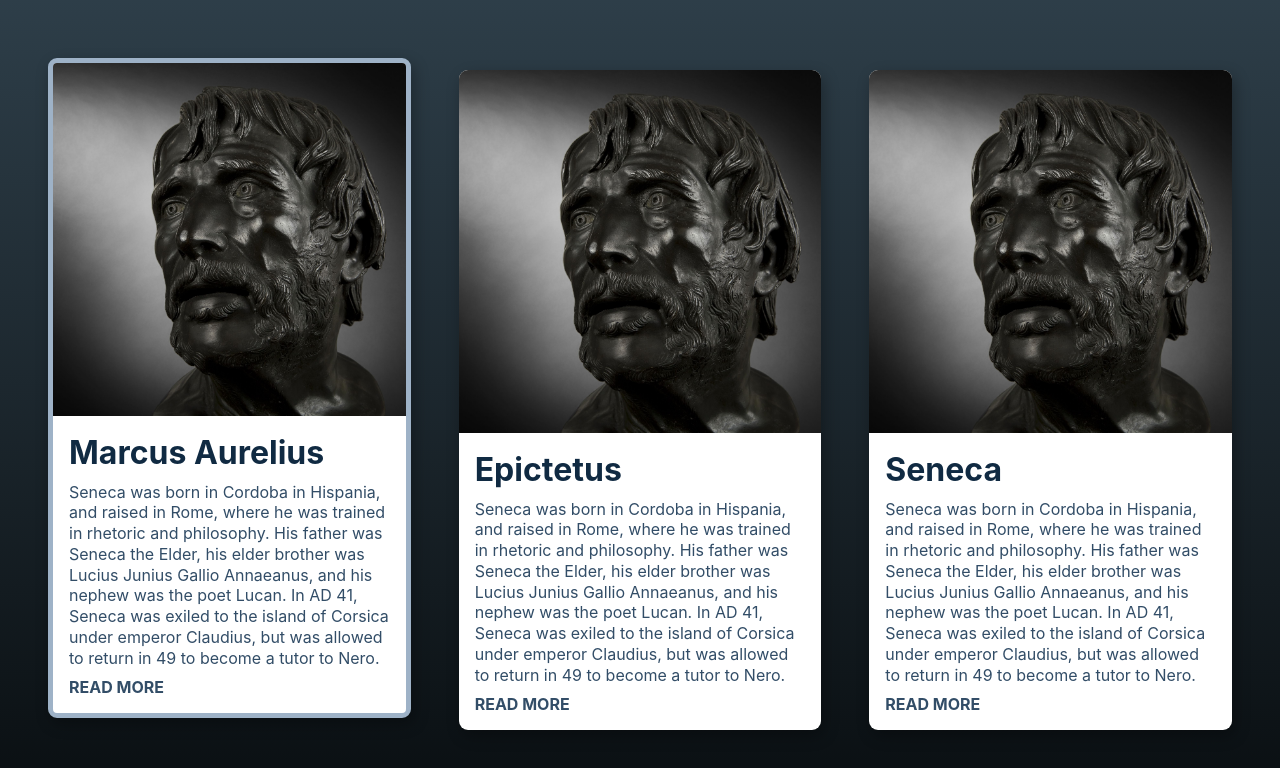
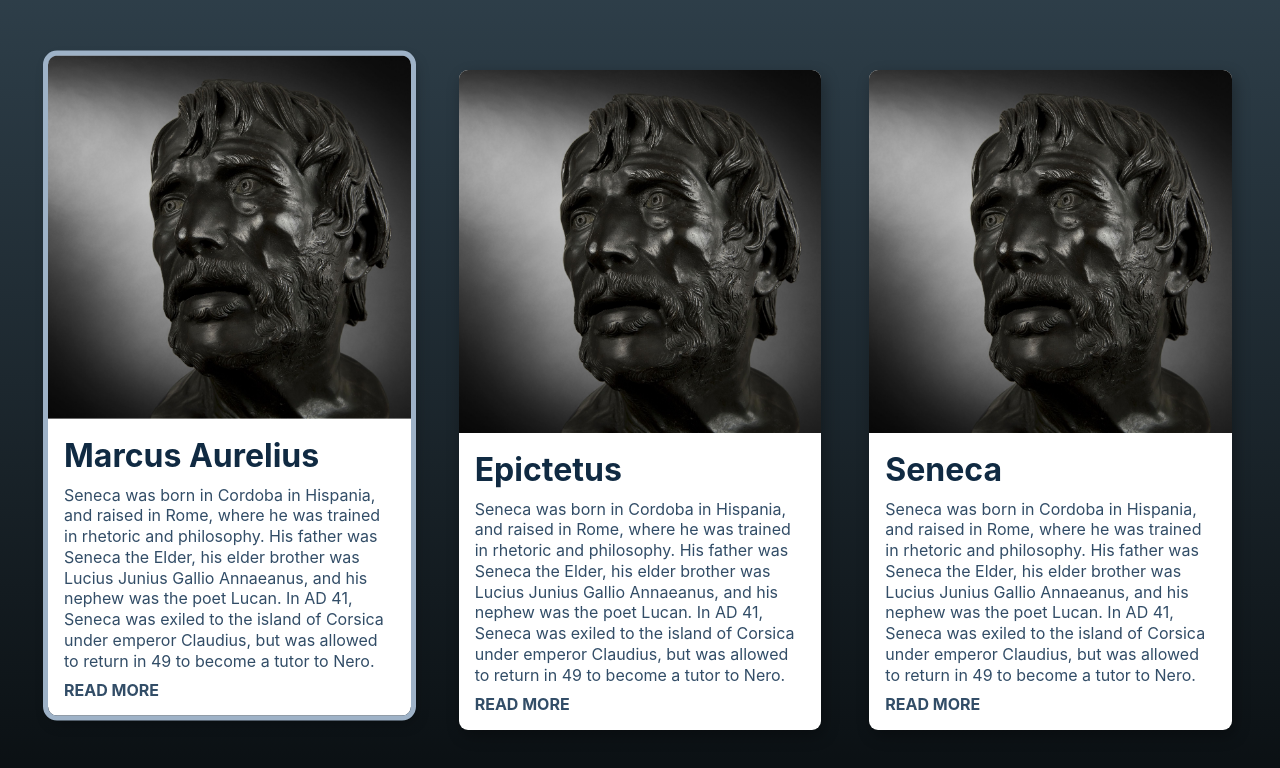
Before and after one commit to lazar-vrancic/react-aots-app, a React (Create React App) app: page / in a window 1280 px wide. In both pictures the pointer is over the link 229 px from the left and 3541 px from the top of the page. Shown: the part 3141-3909 px from the top of the page. Built offline with nearby package versions, Linux system fonts and the light colour scheme; a web font is replaced by a local one.

Commit message:
Fixed styling , outline border added

```diff
--- a/src/components/Hero.scss
+++ b/src/components/Hero.scss
@@ -39,9 +39,9 @@
     transition: all 300ms ease-in-out;
 
     &:hover {
-      transform: translateY(-0.75rem);
+      transform: translateY(-0.9rem);
       // box-shadow: 2px 3px 20px rgba(255, 255, 255, 0.7);
-      border: $clr-grey-7 solid 5px;
+      outline: $clr-grey-7 solid 5px;
     }
 
     &__content {
```
